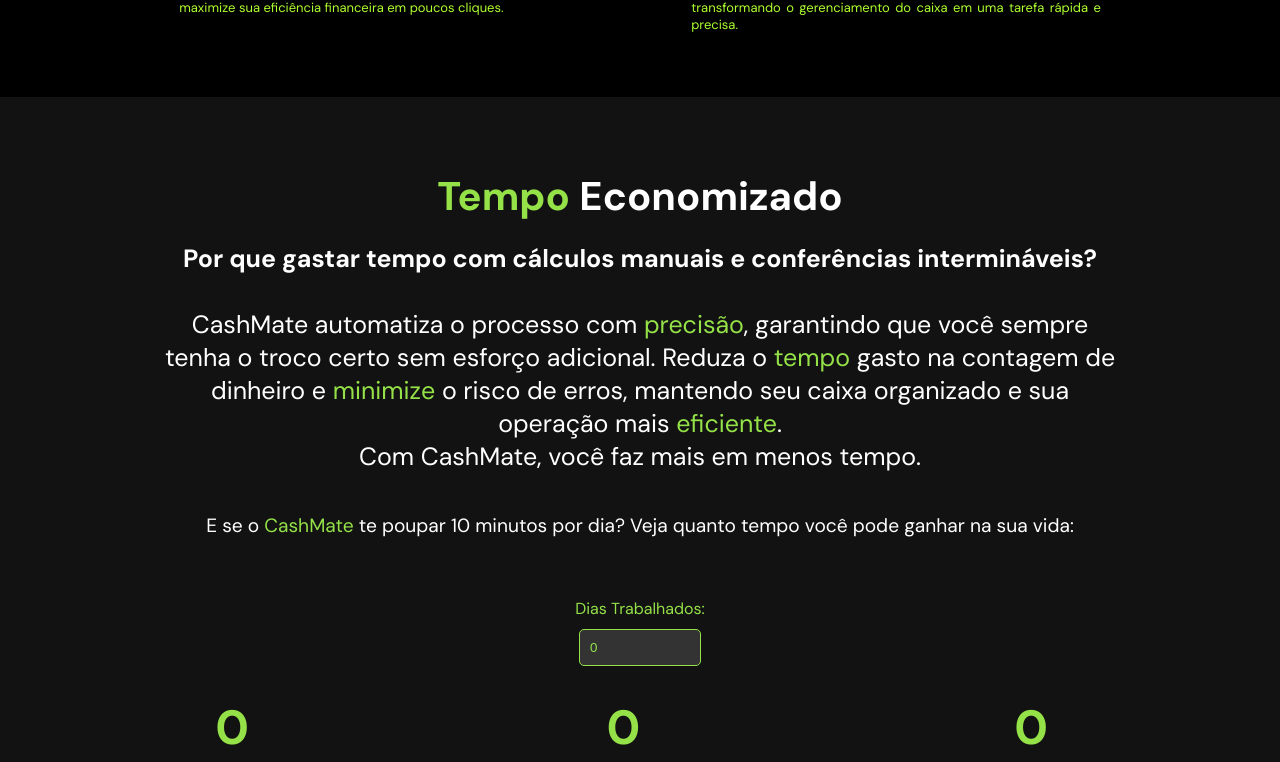
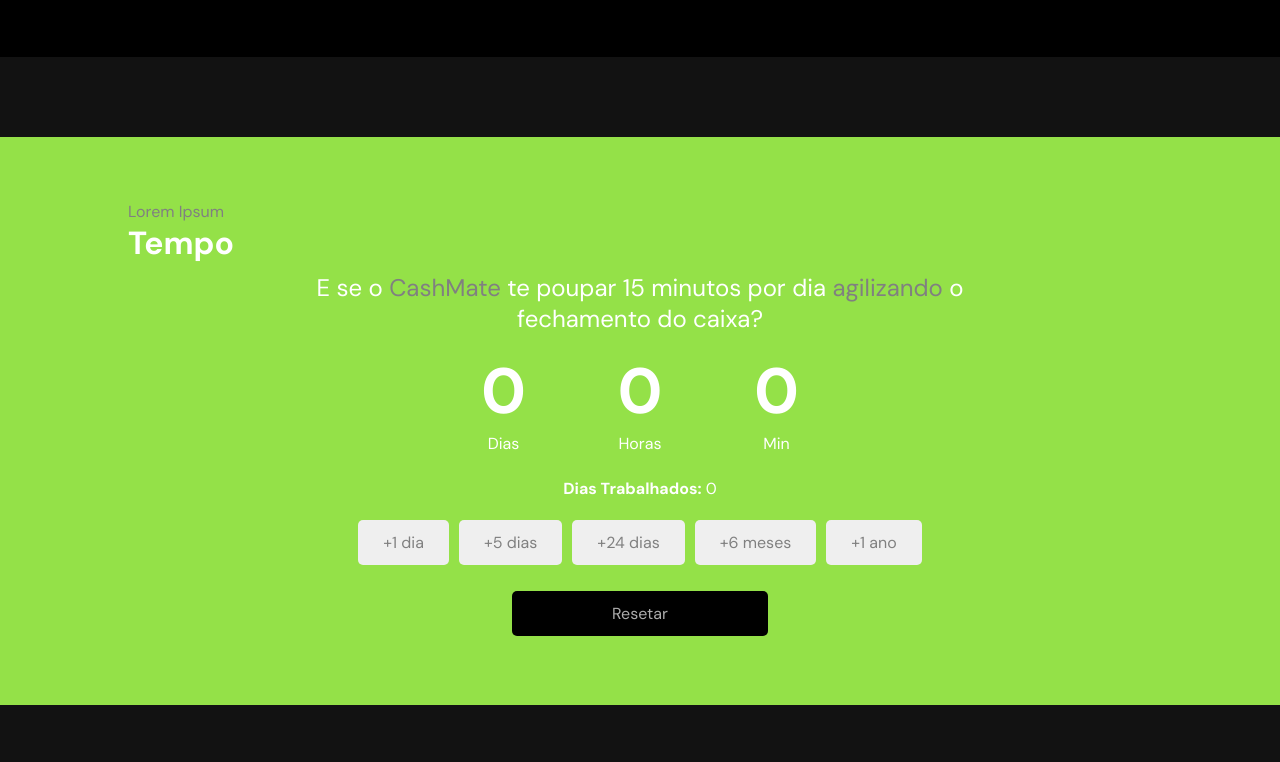
Before and after one commit to Caiorossi00/CashMate-Home, a React (Create React App) app: page / in a window 1280 px wide. Shown: the part 1833-2595 px from the top of the page. Built offline with nearby package versions, Linux system fonts and the light colour scheme.

Commit message:
timesavings

```diff
--- a/src/components/Highlights/CashMateHighlights.css
+++ b/src/components/Highlights/CashMateHighlights.css
@@ -1,7 +1,7 @@
 #sobre {
   background-color: rgb(0, 0, 0);
-  color: greenyellow;
-  min-height: 100vh;
+  color: rgba(148, 225, 72, 0.9);
+  min-height: 70vh;
   padding: 5% 10%;
 }
 
@@ -42,7 +42,7 @@
 }
 
 .bottom-pic-sobre {
-  height: 50vh;
+  height: 45vh;
   width: 35%;
   object-fit: contain;
   padding: 0 1em;
@@ -71,7 +71,7 @@
 
 .side-icons {
   width: 35%;
-  height: 50vh;
+  height: 45vh;
   display: flex;
   align-items: center;
   justify-content: center;
@@ -105,7 +105,7 @@
 }
 
 .tooltip h1 {
-  color: #00ff00;
+  color: rgba(148, 225, 72, 0.9);
   font-size: small;
   text-align: left;
   margin: 0;
--- a/src/components/Highlights/CashmateHighlights.js
+++ b/src/components/Highlights/CashmateHighlights.js
@@ -20,13 +20,8 @@ function CashMateHighlight() {
         <h1>CashMate</h1>
       </div>
 
-      <div id="images-sobre" data-aos="fade-up">
-        <img
-          src={cashmateUI}
-          alt="Imagem principal"
-          className="image1-sobre"
-          data-aos="zoom-in"
-        />
+      <div id="images-sobre">
+        <img src={cashmateUI} alt="Imagem principal" className="image1-sobre" />
         <div id="bottom-images-sobre" data-aos="fade-up">
           <div className="side-icons" data-aos="fade-right">
             <i className="fa-solid fa-money-bill-1-wave"></i>
--- a/src/components/TimeSavings/CashMateTimeSavings.css
+++ b/src/components/TimeSavings/CashMateTimeSavings.css
@@ -1,76 +1,112 @@
 .time-savings {
-  padding: 40px;
-  text-align: center;
-  border-bottom: 1px solid white;
+  background-color: #94e148;
+  padding: 5% 10%;
+  color: white;
+  margin-top: 10vh;
+}
+
+#first-text-savings h1 {
+  font-size: 32px;
+}
+
+#first-text-savings p {
+  margin: 0;
+  color: grey;
 }
 
 .time-savings h2 {
-  font-size: 2.5em;
-  margin-bottom: 20px;
   color: white;
+  margin: 0;
 }
 
-.time-savings label {
-  display: block;
-  margin-bottom: 10px;
+.intro-message {
+  font-size: 1.5em;
+  width: 70%;
+  margin: 0 auto;
+  text-align: center;
+  margin-top: 1vh;
+  margin-bottom: 2vh;
 }
 
-.time-savings p {
-  color: white;
+.intro-message > span {
+  color: grey;
 }
 
-.time-savings span {
-  color: #94e148;
+.button-group {
+  display: flex;
+  justify-content: center;
+  flex-wrap: wrap;
+  margin: 0 auto;
 }
-.time-savings input[type="number"] {
-  width: 100px;
-  padding: 10px;
-  border: 1px solid #94e148;
+
+.time-button,
+.reset-button {
+  border: none;
+  padding: 12px 25px;
+  margin: 5px;
+  font-size: 1em;
+  cursor: pointer;
+  transition: background-color 0.3s;
   border-radius: 5px;
-  background-color: #333;
-  color: #94e148;
+  color: grey;
+  font-family: inherit;
+}
+
+.time-button:hover {
+  background-color: #000000;
+  color: white;
 }
 
 .results {
   display: flex;
   justify-content: space-around;
-  margin-top: 30px;
+  width: 40%;
+  margin: 0 auto;
+  margin-bottom: 3vh;
 }
 
 .result {
   display: flex;
   flex-direction: column;
   align-items: center;
-  margin-bottom: 10vh;
 }
 
 .value {
-  font-size: 3em;
+  font-size: 4em;
   font-weight: bold;
 }
 
 .unit {
-  font-size: 1.2em;
+  font-size: 1em;
   color: white;
 }
 
-.intro-message {
-  font-size: 1.2em;
-  line-height: 1.5;
-  margin: 0 10%;
-  margin-top: 2em;
-  margin-bottom: 3em;
+.reset-button-container {
+  margin: 0 auto;
+  width: fit-content;
+  margin-top: 1em;
 }
 
-.benefits-message {
-  font-size: 25px;
-  color: #333;
-  margin: 0 10%;
+.reset-button {
+  width: 20vw;
+  background-color: black;
+  color: rgb(172, 172, 172);
+}
+
+.reset-button:hover {
+  background-color: #ffffff;
+  color: rgb(0, 0, 0);
+}
+
+.days-worked-container {
+  margin-top: 2vh;
+  margin-bottom: 1em;
+  text-align: center;
+}
+
+.days-worked-container p {
+  margin: 0;
 }
 
 @media (max-width: 768px) {
-  .benefits-message {
-    font-size: 20px;
-    margin: 0 5%;
-  }
 }
--- a/src/components/TimeSavings/CashMateTimeSavings.jsx
+++ b/src/components/TimeSavings/CashMateTimeSavings.jsx
@@ -6,12 +6,12 @@ import "aos/dist/aos.css";
 
 function CashMateTimeSavings() {
   const [dias, setDias] = useState(0);
+  const [diasTrabalhados, setDiasTrabalhados] = useState(0);
   const [tempoEconomizado, setTempoEconomizado] = useState({
     dias: 0,
     horas: 0,
     minutos: 0,
   });
-  const [mensagem, setMensagem] = useState("");
 
   useEffect(() => {
     AOS.init({
@@ -21,75 +21,36 @@ function CashMateTimeSavings() {
   }, []);
 
   useEffect(() => {
-    const mensagensPorHora = {
-      1: "Em uma hora, você pode ter uma conversa profunda com alguém que ama, fortalecer laços e criar memórias preciosas.",
-      2: "Duas horas são tempo suficiente para se perder em um bom livro, expandir sua mente e viajar para outros mundos sem sair do lugar.",
-      3: "Em três horas, você pode se dedicar a um hobby que te apaixona, nutrir sua criatividade e encontrar alegria nas pequenas coisas.",
-      4: "Quatro horas permitem que você se desconecte do mundo digital e reconecte-se com a natureza, recarregando suas energias e encontrando paz interior.",
-      5: "Cinco horas são tempo suficiente para preparar um jantar especial para quem você ama, celebrar a vida e fortalecer os laços afetivos.",
-      6: "Em seis horas, você pode se dedicar a um projeto pessoal, realizar um sonho antigo e sentir a satisfação de criar algo com suas próprias mãos.",
-      7: "Sete horas permitem que você mergulhe em um novo conhecimento, expandir seus horizontes e descobrir novas paixões.",
-      8: "Em oito horas, você pode se voluntariar em uma causa que acredita, fazer a diferença na vida de outras pessoas e sentir a gratidão em seu coração.",
-      9: "Nove horas são tempo suficiente para organizar suas finanças, planejar seu futuro e construir uma vida mais estável e segura.",
-      10: "Em dez horas, você pode se dedicar ao autocuidado, cuidar do seu corpo e mente, e renovar suas energias para enfrentar os desafios da vida.",
-      24: "Um dia inteiro é uma oportunidade para viver novas experiências, criar memórias inesquecíveis e construir um legado que inspire outros.",
-    };
-
-    const totalMinutos = dias * 10;
+    const totalMinutos = dias * 15;
     setTempoEconomizado({
       dias: Math.floor(totalMinutos / 1440),
       horas: Math.floor((totalMinutos % 1440) / 60),
       minutos: totalMinutos % 60,
     });
+  }, [dias]);
 
-    let novaMensagem = "";
-    if (totalMinutos >= 10 && totalMinutos < 60) {
-      novaMensagem =
-        "Sabe o que você pode fazer em 10 minutos? Tomar um café e relaxar!";
-    } else if (totalMinutos >= 60) {
-      const horasEconomizadas = Math.floor(totalMinutos / 60);
-      novaMensagem =
-        mensagensPorHora[horasEconomizadas] ||
-        "Imagine o que você pode fazer com todo esse tempo livre!";
-    }
+  const handleButtonClick = (valor) => {
+    setDias((prevDias) => prevDias + valor);
+    setDiasTrabalhados((prevDiasTrabalhados) => prevDiasTrabalhados + valor);
+  };
 
-    setMensagem(novaMensagem);
-  }, [dias]);
+  const handleReset = () => {
+    setDias(0);
+    setDiasTrabalhados(0);
+  };
 
   return (
     <section className="time-savings" id="tempo-economizado">
-      <h2 data-aos="fade-left">
-        <span>Tempo</span> Economizado
-      </h2>
-      <p className="benefits-message" data-aos="fade-left">
-        <strong>
-          Por que gastar tempo com cálculos manuais e conferências
-          intermináveis?
-        </strong>
-        <br></br>
-        <br></br>
-        CashMate automatiza o processo com <span>precisão</span>, garantindo que
-        você sempre tenha o troco certo sem esforço adicional. Reduza o{" "}
-        <span>tempo</span> gasto na contagem de dinheiro e <span>minimize</span>{" "}
-        o risco de erros, mantendo seu caixa organizado e sua operação mais{" "}
-        <span>eficiente</span>. <br></br>Com CashMate, você faz mais em menos
-        tempo.
+      <div id="first-text-savings" data-aos="fade-up">
+        <p>Lorem Ipsum</p>
+        <h1>Tempo</h1>
+      </div>
+
+      <p className="intro-message" data-aos="fade-left">
+        E se o <span>CashMate</span> te poupar 15 minutos por dia{" "}
+        <span>agilizando</span> o fechamento do caixa?
       </p>
-      <p className="intro-message" data-aos="fade-left">
-        E se o <span>CashMate</span> te poupar 10 minutos por dia? Veja quanto
-        tempo você pode ganhar na sua vida:
-      </p>
-      <label htmlFor="dias" data-aos="fade-left">
-        Dias Trabalhados:
-      </label>
-      <input
-        type="number"
-        id="dias"
-        min="0"
-        value={dias}
-        onChange={(e) => setDias(parseInt(e.target.value) || 0)}
-        data-aos="fade-left"
-      />
+
       <div className="results" data-aos="fade-left">
         <div className="result">
           <CountUp className="value" end={tempoEconomizado.dias} duration={1} />
@@ -99,7 +60,7 @@ function CashMateTimeSavings() {
           <CountUp
             className="value"
             end={tempoEconomizado.horas}
-            duration={1}
+            duration={3}
           />
           <span className="unit">Horas</span>
         </div>
@@ -107,16 +68,41 @@ function CashMateTimeSavings() {
           <CountUp
             className="value"
             end={tempoEconomizado.minutos}
-            duration={1}
+            duration={3}
           />
-          <span className="unit">Minutos</span>
+          <span className="unit">Min</span>
         </div>
       </div>
-      {mensagem && (
-        <p className="message" data-aos="fade-left">
-          {mensagem}
+
+      <div className="days-worked-container" data-aos="fade-right">
+        <p>
+          <strong>Dias Trabalhados:</strong> {diasTrabalhados}
         </p>
-      )}
+      </div>
+
+      <div className="button-group" data-aos="fade-left">
+        <button onClick={() => handleButtonClick(1)} className="time-button">
+          +1 dia
+        </button>
+        <button onClick={() => handleButtonClick(5)} className="time-button">
+          +5 dias
+        </button>
+        <button onClick={() => handleButtonClick(24)} className="time-button">
+          +24 dias
+        </button>
+        <button onClick={() => handleButtonClick(180)} className="time-button">
+          +6 meses
+        </button>
+        <button onClick={() => handleButtonClick(365)} className="time-button">
+          +1 ano
+        </button>
+      </div>
+
+      <div className="reset-button-container">
+        <button onClick={handleReset} className="reset-button">
+          Resetar
+        </button>
+      </div>
     </section>
   );
 }
```
